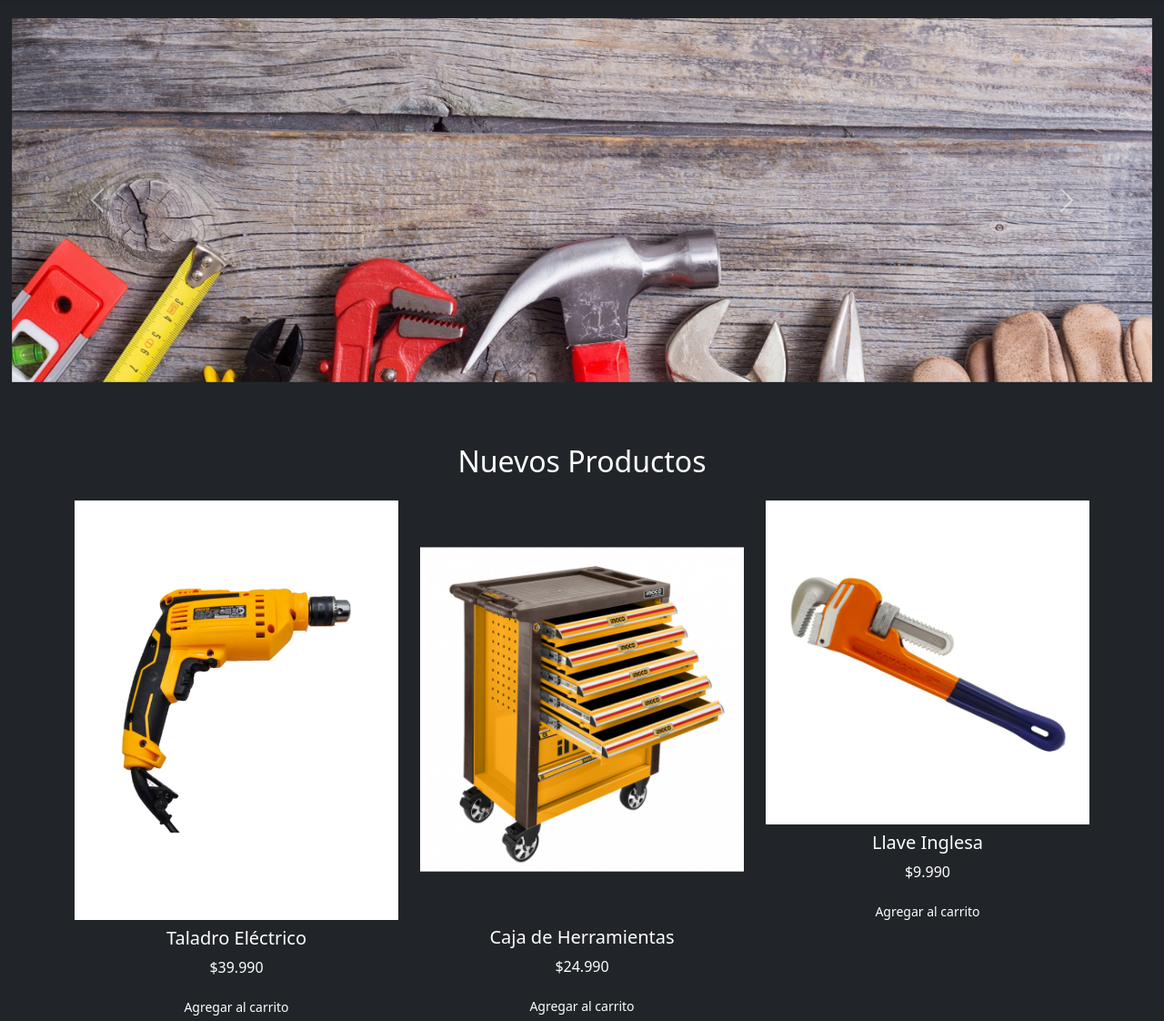
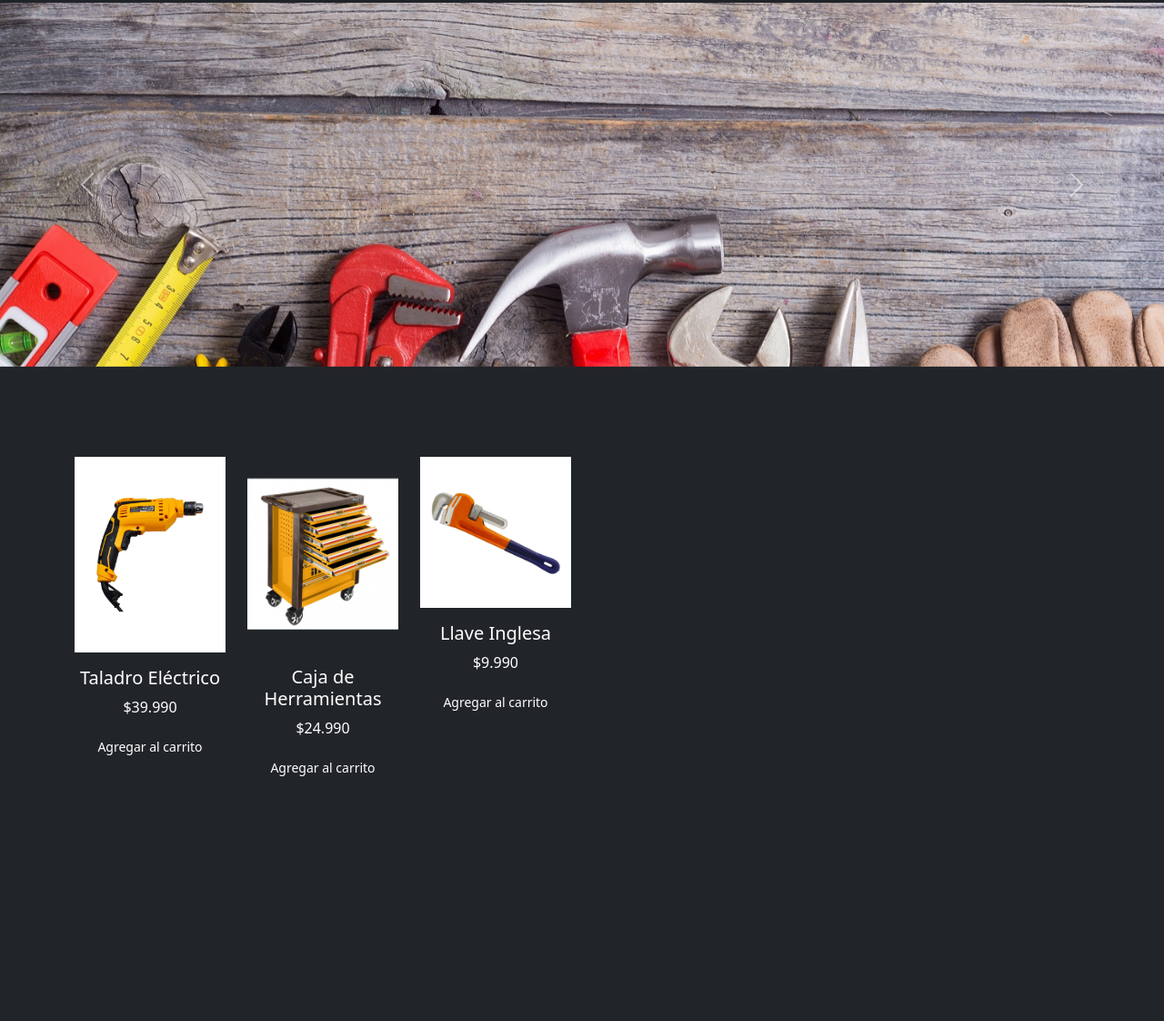
Before and after one commit to Neminita/Integrac, a Django app: template tasks/templates/home.html in a window 1280 px wide. Shown: the part 56-1178 px from the top of the page at 91% size. After the commit the page ends 909 px from the top, so only its background shows below. Run offline with Django 3.2, Linux system fonts and the light colour scheme; the template is opened without the code that fills it, so the values that code supplies are empty.

Commit message:
detalles

```diff
--- a/tasks/static/css/home.css
+++ b/tasks/static/css/home.css
@@ -9,8 +9,8 @@ h2{
 .carousel {
     align-items: center;
     width: 100%;
-    max-width: 98%;
-    margin: 20px auto;
+    max-width: 100%;
+    margin: 3px auto;
     overflow: hidden;
     position: relative;
 
@@ -55,3 +55,8 @@ h2{
 .carousel-item {
     position: relative;
 }
+
+.img-fluid {
+    margin: 0%;
+    width: 300%;
+}
--- a/tasks/templates/home.html
+++ b/tasks/templates/home.html
@@ -41,28 +41,29 @@
     </div>
 
   <!-- Productos -->
-  <div class="container mt-5">
-    <h2 class="mb-4">Nuevos Productos</h2>
+  <br><br><br><br>
+
+  <div class="container">
     <div class="row g-4">
-      <div class="col-md-4">
+      <div class="col-md-2">
         <div class="product-card text-center">
-          <img src="{%static 'img/Taladro.jpg'%}" class="img-fluid mb-2" alt="Producto 1">
+          <img src="{%static 'img/Taladro.jpg'%}" class="img-fluid mb-3" alt="Producto 1">
           <h5>Taladro Eléctrico</h5>
           <p>$39.990</p>
           <button class="btn btn-sm btn-dark">Agregar al carrito</button>
         </div>
       </div>
-      <div class="col-md-4">
+      <div class="col-md-2">
         <div class="product-card text-center">
-          <img src="{%static 'img/Caja.jpg'%}" class="img-fluid mb-2" alt="Producto 2">
+          <img src="{%static 'img/Caja.jpg'%}" class="img-fluid mb-3" alt="Producto 2">
           <h5>Caja de Herramientas</h5>
           <p>$24.990</p>
           <button class="btn btn-sm btn-dark">Agregar al carrito</button>
         </div>
       </div>
-      <div class="col-md-4">
+      <div class="col-md-2">
         <div class="product-card text-center">
-          <img src="{%static 'img/Llave.jpg'%}" class="img-fluid mb-2" alt="Producto 3">
+          <img src="{%static 'img/Llave.jpg'%}" class="img-fluid mb-3" alt="Producto 3">
           <h5>Llave Inglesa</h5>
           <p>$9.990</p>
           <button class="btn btn-sm btn-dark">Agregar al carrito</button>
```
